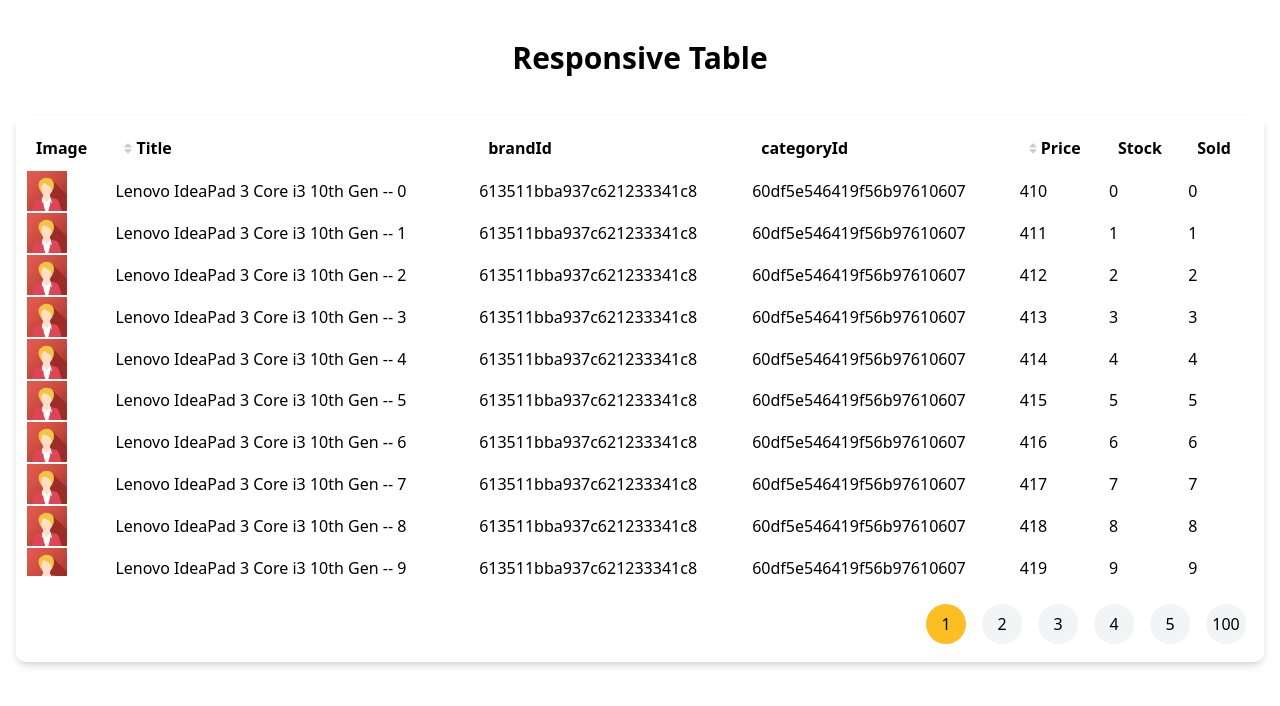
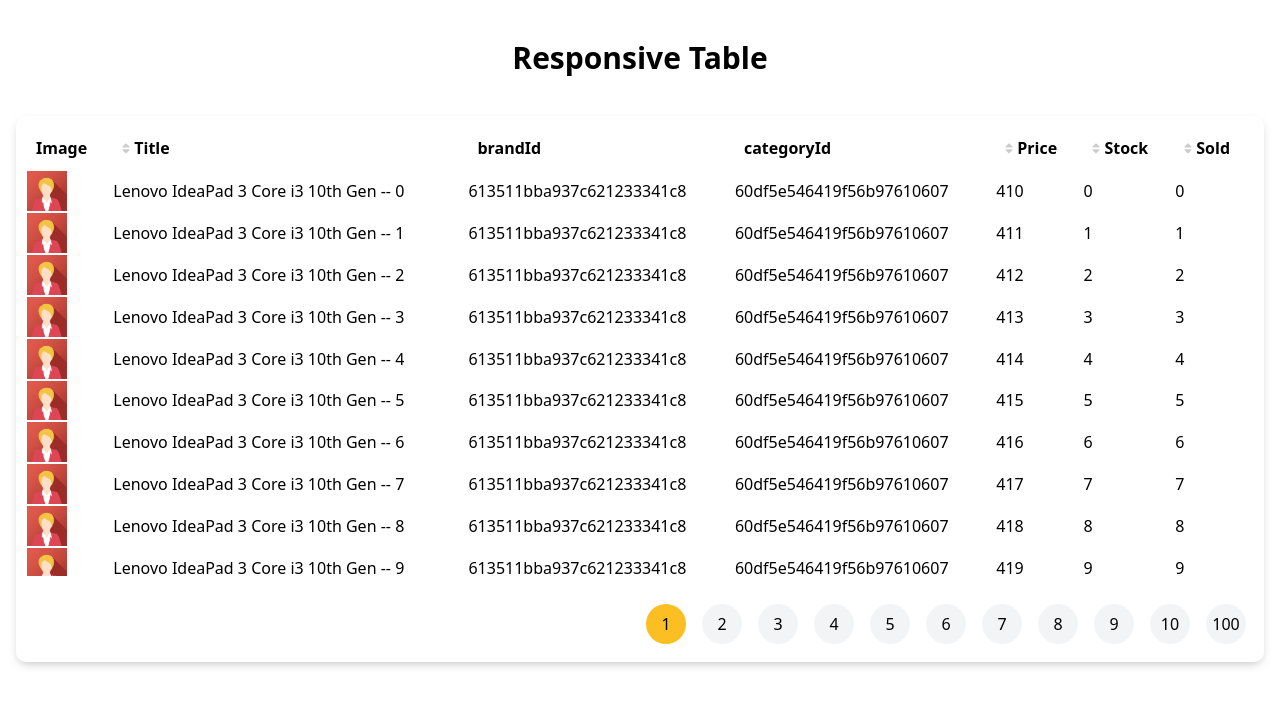
Before and after one commit to rasel-mahmud-dev/react-responsive-table, a React (Vite) app: page / in a window 1280 px wide. Shown: the top 706 px of the page. Built offline with nearby package versions, Linux system fonts and the light colour scheme.

Commit message:
pagination page number updated

```diff
--- a/src/App.tsx
+++ b/src/App.tsx
@@ -14,7 +14,7 @@
             title: "Title",
             dataIndex: "title",
             sorter: (a: string, b: string) => {
-                return a > b ? 1 : a < b ? -1 : 0;
+                return a.toLowerCase() > b.toLowerCase() ? 1 : a.toLowerCase() < b.toLowerCase() ? -1 : 0;
             },
         },
         {
@@ -35,10 +35,16 @@
         {
             title: "Stock",
             dataIndex: "qty",
+            sorter: (a: number, b: number) => {
+                return a > b ? 1 : a < b ? -1 : 0;
+            },
         },
         {
             title: "Sold",
             dataIndex: "sold",
+            sorter: (a: number, b: number) => {
+                return a > b ? 1 : a < b ? -1 : 0;
+            },
         },
     ];
 
--- a/src/table/Table.tsx
+++ b/src/table/Table.tsx
@@ -116,19 +116,26 @@
         );
 
         setState((prevState: any) => {
-            let isZero = pageNumber % 5;
+            let isZero = pageNumber % 10;
             let pages: number[] = prevState.pages;
             let allPages = prevState.items.slice(0, prevState.items.length / prevState.pageSize);
 
+            // if click each 10 pair ? 10, 20, 30, 40, 50...
             if (isZero === 0) {
-                pages = [];
-                pages.push(pageNumber - 1);
-                for (let i = 0; i <= 5; i++) {
-                    pages.push(pageNumber + i);
+                // if click last page
+                if (allPages.length === pageNumber) {
+                    pages = getNegativePages(pageNumber);
+                } else {
+                    pages = [];
+                    pages.push(pageNumber - 1);
+                    for (let i = 0; i <= 10; i++) {
+                        pages.push(pageNumber + i);
+                    }
+                    pages.push(allPages.length);
                 }
-                pages.push(allPages.length);
-            } else if (pageNumber === pages[0]) {
-                pages = pages.map((item) => item - 1);
+                // of click blew than current page number
+            } else if (prevState.currentPage > pageNumber && pageNumber > 0) {
+                pages = getNegativePages(prevState.currentPage);
             }
 
             return {
@@ -143,11 +150,34 @@
     function getForwardPage(items: any, pageSize: number, currentPage: number) {
         let allPage: number[] = [];
         let pages = items.slice(0, items.length / pageSize);
-        for (let i = 0; i < 5; i++) {
+        for (let i = 0; i < 10; i++) {
             allPage.push(i + 1);
         }
         allPage.push(pages.length);
         return allPage;
+    }
+
+    function getNegativePages(n: number) {
+        let result = [];
+        //  store first 10 page
+        if (n === 9) {
+            for (let i = 1; i <= 10; i++) {
+                result.push(i);
+            }
+        } else {
+            //  if current page number 9 than store [1, 2, 3, 4, 5, 6, 7, 8, 9, 10]
+            //  if current page number 19 than store [10, 11, 12, 13, 14, 15, 16, 17, 18, 19, 20]
+
+            for (let i = 10; i > -1; i--) {
+                let pageReverse = n - i;
+                // ignore 0 and negative
+                if (pageReverse > 0) {
+                    result.push(pageReverse);
+                }
+            }
+        }
+
+        return result;
     }
 
     return (
```
Also changed, not shown: src/main.tsx (+8 -8 lines).
